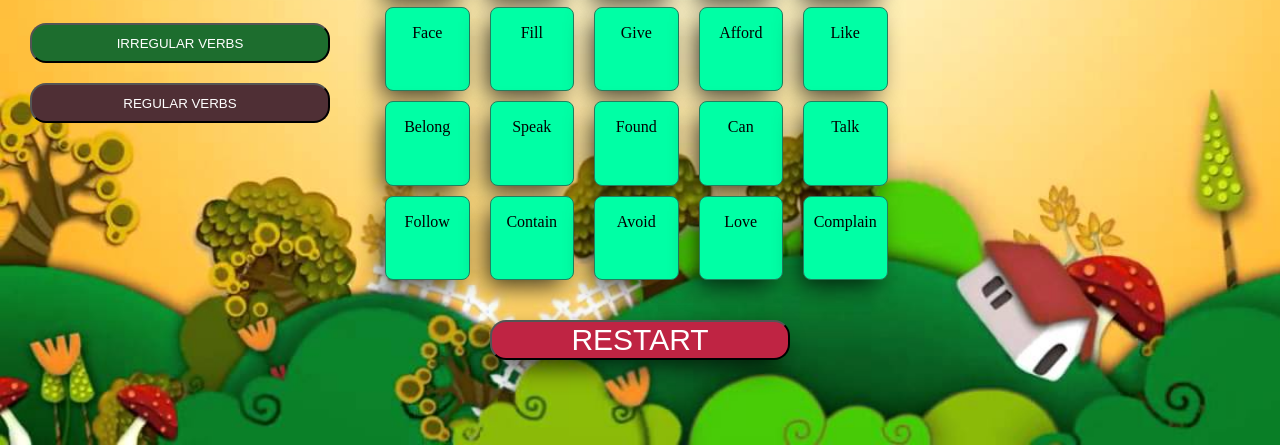
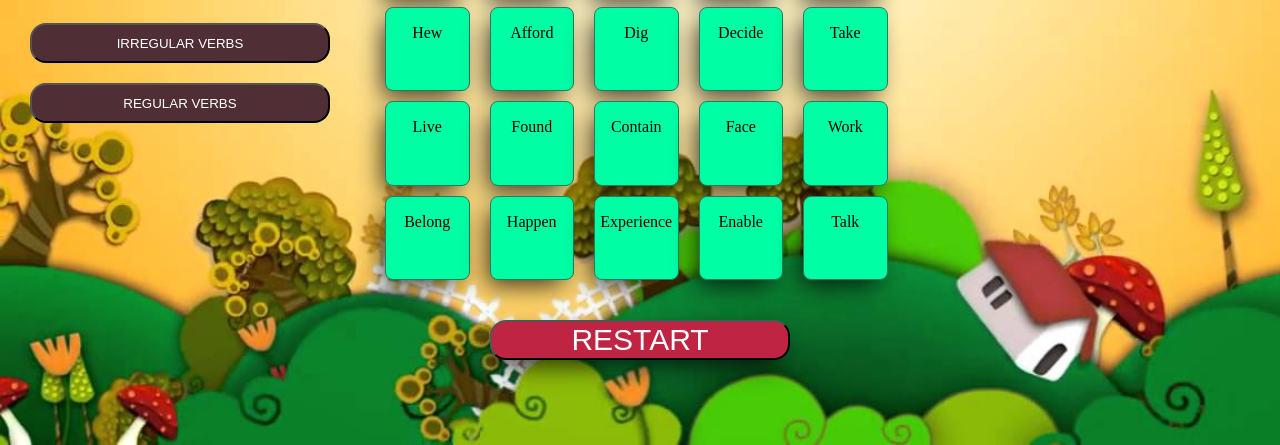
Before and after one commit to Jack-Vinnikoff/FindApple, a plain HTML site: page index.html in a window 1280 px wide. Shown: the part 355-800 px from the top of the page. Drawn offline with Linux system fonts and the light colour scheme.

Commit message:
Alpha 1.0.1

```diff
--- a/index.html
+++ b/index.html
@@ -41,7 +41,7 @@
         <span><span id="try">n</span> Lives</span>
     </div>
     <div class="find">
-        <span>1 Яблоко = Неправильный глагол. Ты должен собрать как можно больше яблок</span>
+        <span>1 apple - 1 irregular word. You should collect as many apples as possible</span>
 
     </div>
     <div class="selectModel selectButton">
--- a/start.js
+++ b/start.js
@@ -5,7 +5,7 @@ function reLoad() {
 
 function checkVictory(val){
     if(val==0){
-        alert('CONRGATALITION');
+        alert('You Win');
         field.forEach(function(item, i){
           elem[i].style.pointerEvents='none';
         })
@@ -51,8 +51,8 @@ function apple(){
 
 }
 
-function randomNumb(event){
-    return Math.floor(Math.random()*event);
+function randomNumb(max){
+    return Math.floor(Math.random()*(max-0+1));
 }
 
 var apples=0;
@@ -60,7 +60,7 @@ var allApples=0;
 var cnt=5;
 var elem=document.getElementsByClassName('block');
 var restart=document.getElementById('restart');
-document.getElementsByName('regular')[0].focus();
+
 
 var irregularVerbs=['go','take','give','speak','swim','arise','be','bear','begin','bend','can','cast','cost','dare','dig',
                         'dream','feed','fly','fight','gild','grow','hung','hew'];
@@ -69,36 +69,58 @@ var regularVerbs=['work','live','like','talk','love','happen','gain','found','fo
                     'experience','enable','divide','depend','decide','contain','consist','complain','belong','avoid','afford'];
 
 var field=[1,1,1,1,1,
-         1,0,1,0,1,
-        1,1,0,1,1,
-        1,0,1,0,1,
+         1,1,1,1,1,
+        1,1,1,1,1,
+        1,1,1,1,1,
         1,1,1,1,1];
 
+function filling(){
+    for(var i=0;i<=field.length-1;i++){
+
+        if(field[i]==1){
+            elem[i].addEventListener('click', bomber);
+            var randomRe = randomNumb(regularVerbs.length-1);
+            elem[i]=document.getElementsByTagName('p')[i].textContent = regularVerbs[randomRe].charAt(0).toUpperCase()+regularVerbs[randomRe].substr(1);
+            regularVerbs.splice(randomRe, 1);
+        }
+        else if (elem[i]==undefined){
+            break;
+        }
+        else{
+            console.log(elem[i]+'========='+i);
+            elem[i].addEventListener('click', apple);
+            var randomIre = randomNumb(irregularVerbs.length-1);
+            document.getElementsByTagName('p')[i].textContent = irregularVerbs[randomIre].charAt(0).toUpperCase()+irregularVerbs[randomIre].substr(1);
+            irregularVerbs.splice(randomIre, 1)
+        }
+    }
+}
+
+function startField(){
+
+    for(var i=0;i<5;i++){
+        var random=randomNumb(field.length);
+        if(field[random]==0){
+            i--;
+        }
+        else{
+            field[random]=0;
+        }
+    }
+
+
+
+}
+
 function main() {
+    startField();
     findAllApples(field,0);
+    filling();
     document.getElementById('try').textContent=cnt;
     document.getElementById('allApples').textContent=allApples;
     restart.addEventListener('click',reLoad)
-    document.getElementById('irregularVerbs').focus();
-    for (var i = 0; i < field.length; i++) {
+    //document.getElementById('irregularVerbs').focus();
 
-        if (field[i] == 1) {
-            elem[i].addEventListener('click', bomber);
-            let randomRe = randomNumb(regularVerbs.length);
-            document.getElementsByTagName('p')[i].textContent = regularVerbs[randomRe].charAt(0).toUpperCase()+regularVerbs[randomRe].substr(1);
-            regularVerbs.splice(randomRe, 1);
-
-
-        }
-        else {
-            elem[i].addEventListener('click', apple);
-            let randomIre = randomNumb(irregularVerbs.length);
-            document.getElementsByTagName('p')[i].textContent = irregularVerbs[randomIre].charAt(0).toUpperCase()+irregularVerbs[randomIre].substr(1);
-            irregularVerbs.splice(randomIre, 1)
-        }
-
-
-    }
 }
 main();
-console.log(allApples);
+console.log(field);
--- a/stylesheet.css
+++ b/stylesheet.css
@@ -104,6 +104,7 @@
     color: black;
     background-color: white;
     border-radius: 10px;
+
 }
 
 .imgApple{
```
